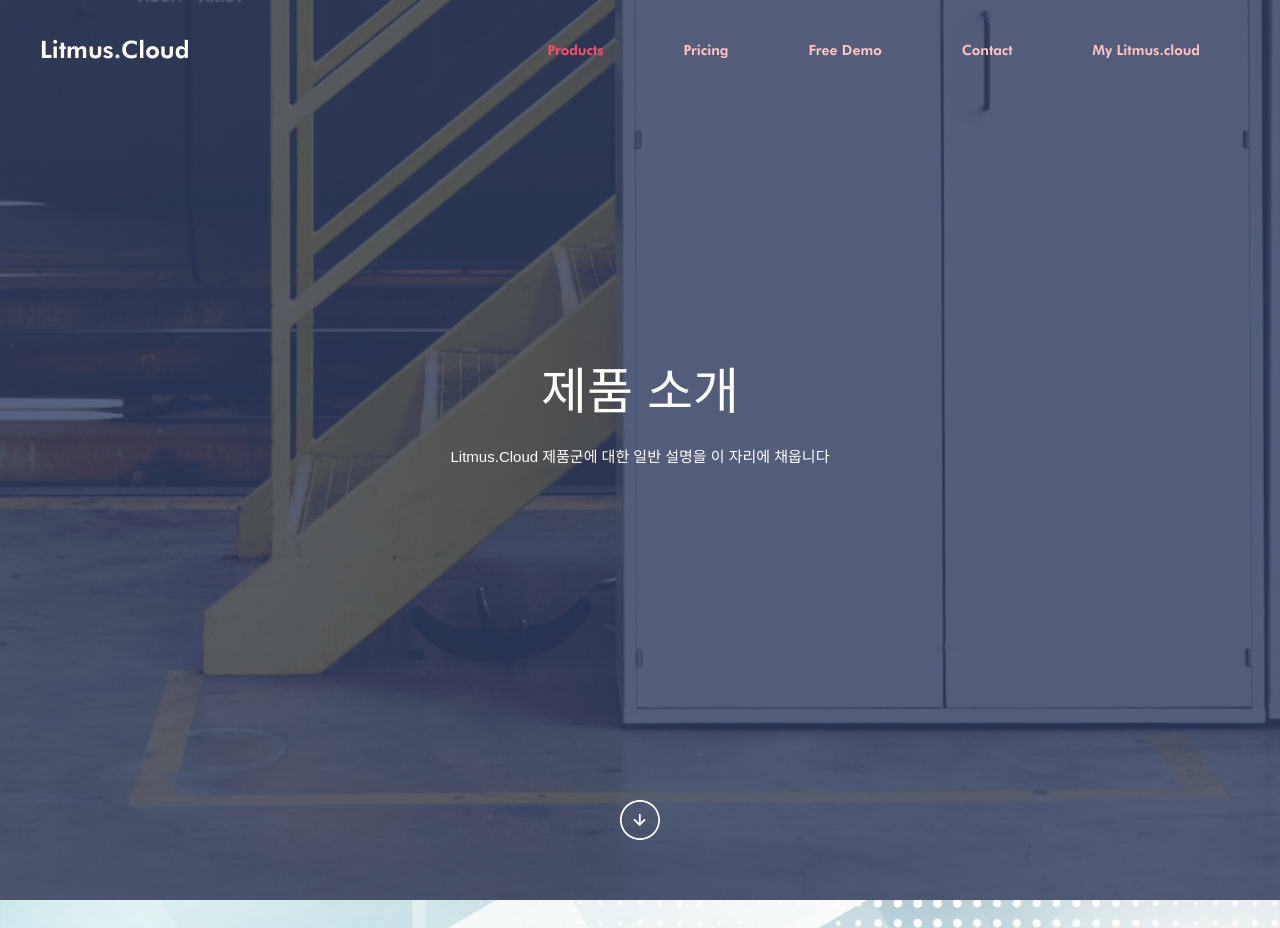
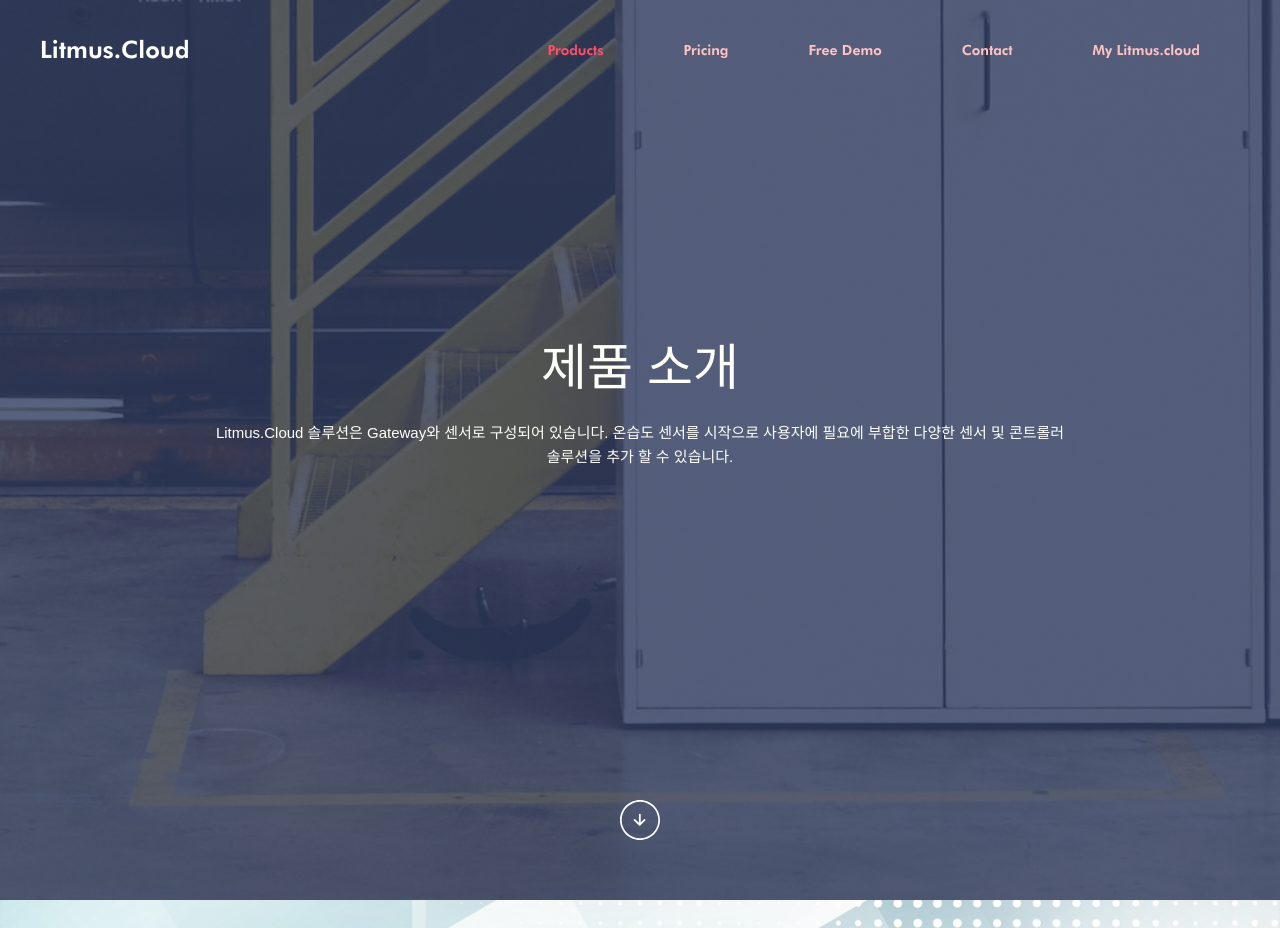
Before and after one commit to litmuscloud/litmuscloud.github.io, a plain HTML site: page products.html in a window 1280 px wide. Shown: the top 928 px of the page. Drawn offline with nearby package versions, Linux system fonts and the light colour scheme; a script that the page names is missing.

```diff
--- a/products.html
+++ b/products.html
@@ -53,7 +53,7 @@
     <div class="w-container">
       <div class="maintitleblock">
         <h1 class="heading">제품 소개</h1>
-        <div class="text-block-2">Litmus.Cloud 제품군에 대한 일반 설명을 이 자리에 채웁니다</div>
+        <div class="text-block-2">Litmus.Cloud 솔루션은 Gateway와 센서로 구성되어 있습니다. 온습도 센서를 시작으로 사용자에 필요에 부합한 다양한 센서 및 콘트롤러 솔루션을 추가 할 수 있습니다.</div>
         <div class="arrowblock"><a href="#Products" class="link-block-2 w-inline-block"><img src="images/arrow.svg" height="40" width="40"></a></div>
       </div>
     </div>
```
